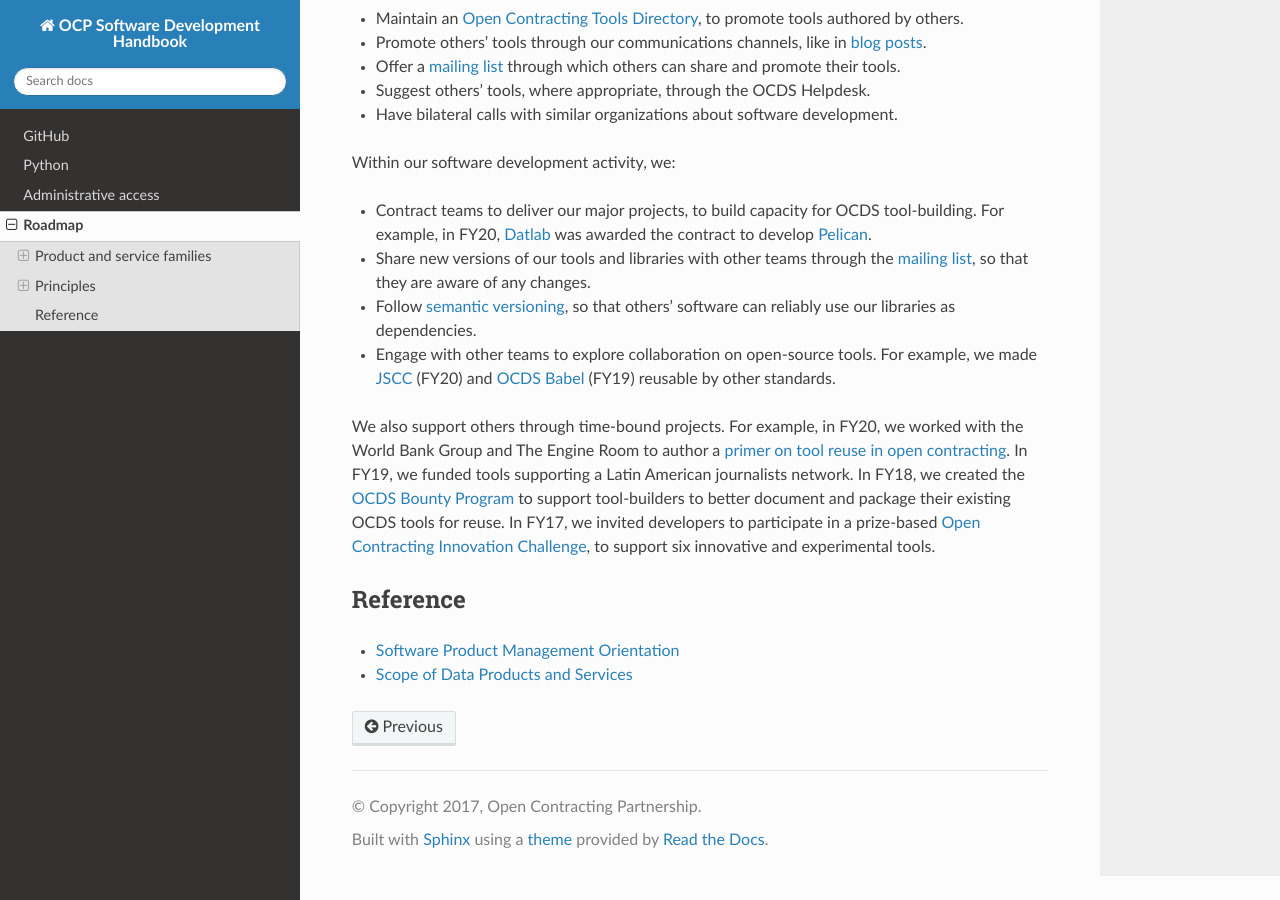
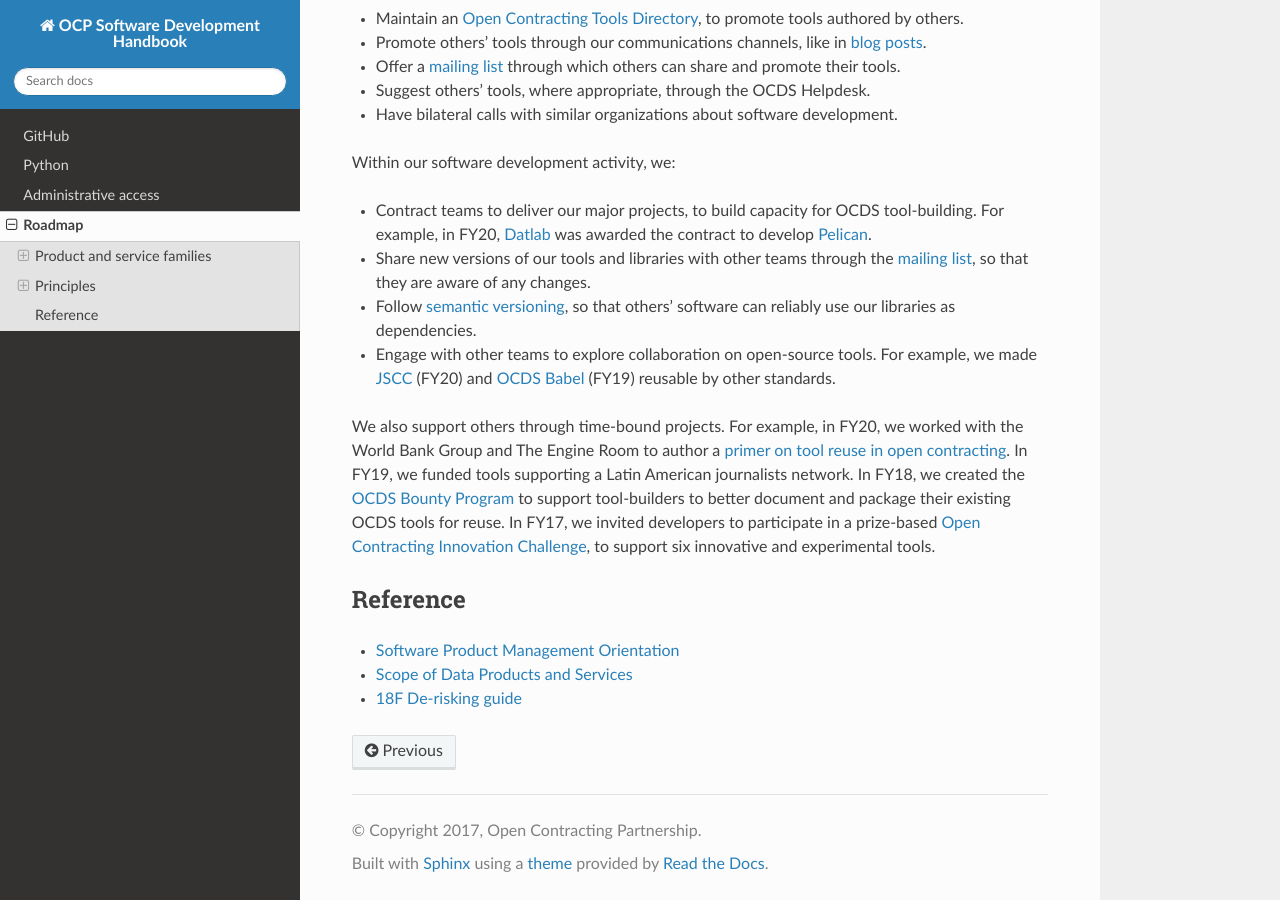
Before and after one commit to open-contracting/software-development-handbook, a Sphinx documentation site: the page built from docs/roadmap/index.rst, in a window 1280 px wide and 900 px high, scrolled down 2845 px. Built offline with Sphinx 7.4.7 and the Read the Docs theme 2.0.0, drawn with Linux system fonts in a browser that asks for light colours.

Commit message:
Add link to 18F guide, which is good material for future project/product managers

```diff
--- a/docs/roadmap/index.rst
+++ b/docs/roadmap/index.rst
@@ -108,3 +108,4 @@ Reference
 
 -  `Software Product Management Orientation <https://docs.google.com/document/d/1d-LRAjbiMlScijjIu1jQT0YuXhMiVnHKfJbnjuycLKc/edit>`__
 -  `Scope of Data Products and Services <https://docs.google.com/document/d/1bJKyyhccImRkV-zi2DTEe5U9HDc_ncr5YJfMMUQiLfs/edit>`__
+-  `18F De-risking guide <https://derisking-guide.18f.gov/>`__
```
